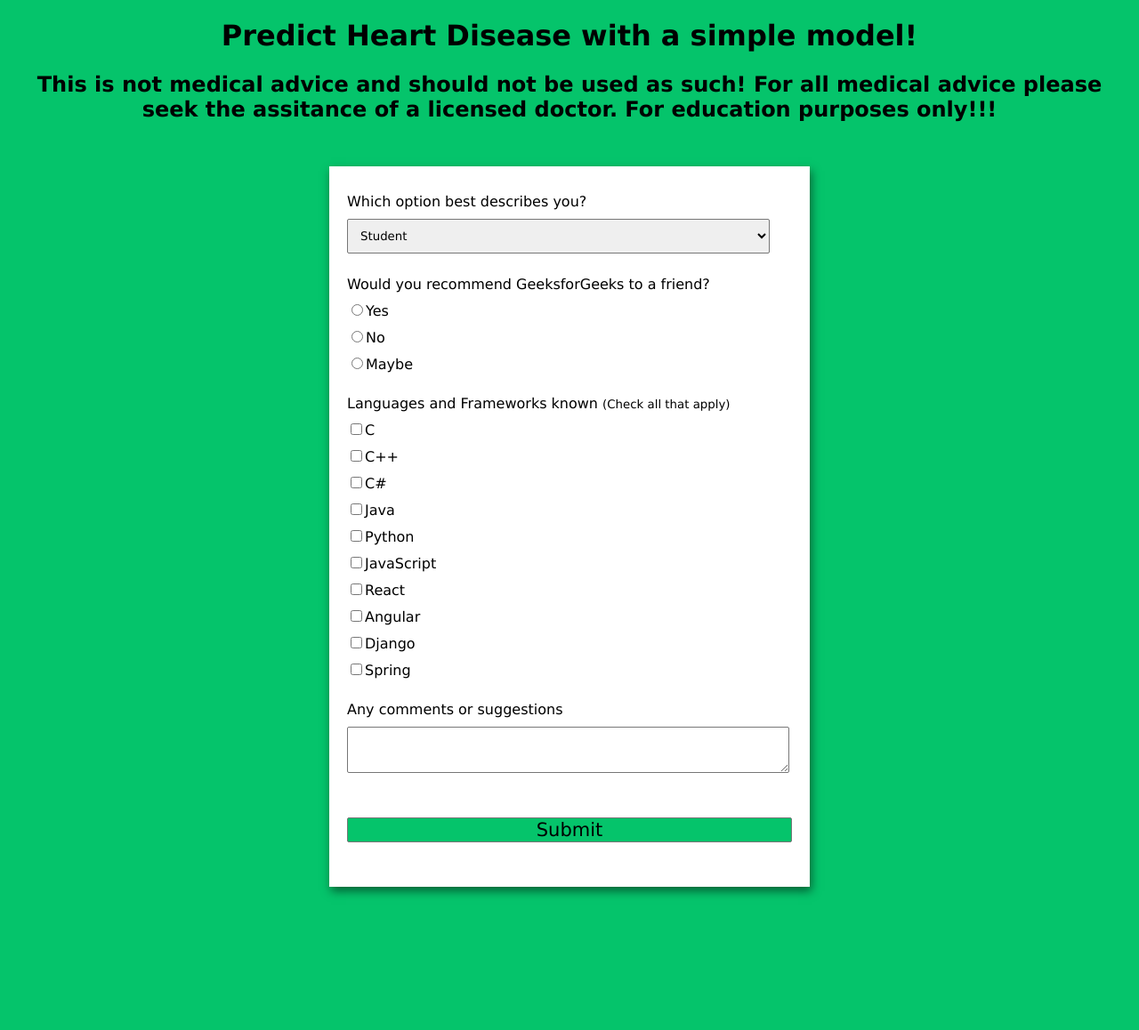
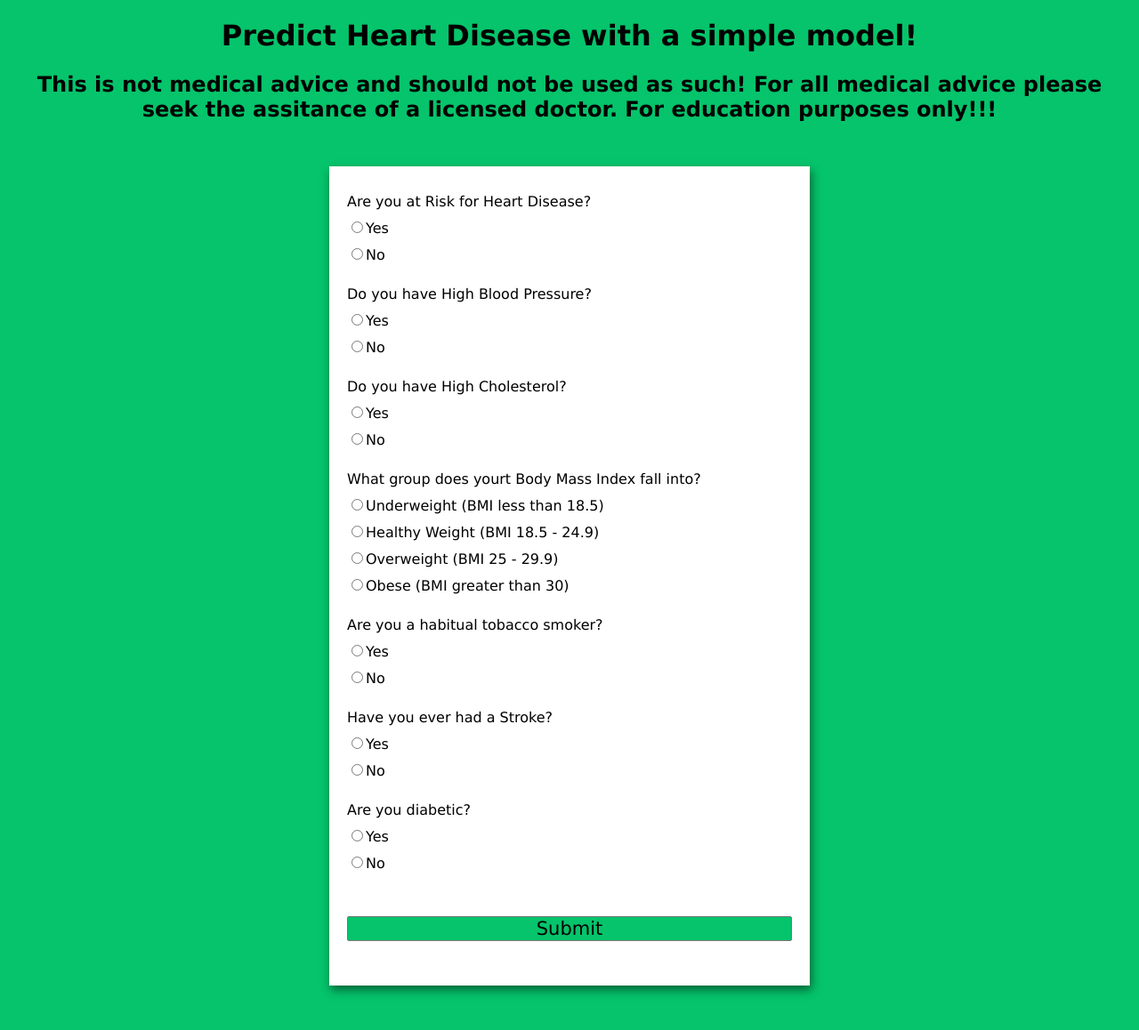
Before and after one commit to cockytrumpet/data-mining-group-4, a Flask app: page / in a window 1280 px wide. Shown: the whole page at 89% size. Before the commit the page ends 1008 px from the top, so only its background shows below. Run offline with Flask 2, Linux system fonts and the light colour scheme.

Commit message:
adding questions

```diff
--- a/predictor/templates/home.html
+++ b/predictor/templates/home.html
@@ -80,94 +80,139 @@
 		<!-- Details -->
 
 		<div class="form-control">
-			<label for="role" id="label-role">
-				Which option best describes you?
+			<label>
+				Are you at Risk for Heart Disease?
 			</label>
 
-			<!-- Dropdown options -->
-			<select name="role" id="role">
-				<option value="student">Student</option>
-				<option value="intern">Intern</option>
-				<option value="professional">
-					Professional
-				</option>
-				<option value="other">Other</option>
-			</select>
+			<!-- Input Type Radio Button, which is a button ina  group where only one can be selected at a time -->
+			<label for="heartdisease_yes">
+				<input type="radio"
+					id="heartdisease_yes"
+					name="heartdisease">Yes</input>
+			</label>
+			<label for="heartdisease_no">
+				<input type="radio"
+					id="heartdisease_no"
+					name="heartdisease">No</input>
+		</div>
+
+
+		<div class="form-control">
+			<label>
+				Do you have High Blood Pressure?
+			</label>
+
+			<!-- Input Type Radio Button, which is a button ina  group where only one can be selected at a time -->
+			<label for="highbp_yes">
+				<input type="radio"
+					id="highbp_yes"
+					name="BP">Yes</input>
+			</label>
+			<label for="highbp_no">
+				<input type="radio"
+					id="highbp_no"
+					name="BP">No</input>
+		</div>
+
+
+		<div class="form-control">
+			<label>
+				Do you have High Cholesterol?
+			</label>
+
+			<!-- Input Type Radio Button, which is a button ina  group where only one can be selected at a time -->
+			<label for="cholestoral_yes">
+				<input type="radio"
+					id="cholestoral_yes"
+					name="cholestoral">Yes</input>
+			</label>
+			<label for="cholestoral_no">
+				<input type="radio"
+					id="cholestoral_no"
+					name="cholestoral">No</input>
 		</div>
 
 		<div class="form-control">
 			<label>
-				Would you recommend GeeksforGeeks
-				to a friend?
+				What group does yourt Body Mass Index fall into?
 			</label>
 
-			<!-- Input Type Radio Button -->
-			<label for="recommed-1">
+			<!-- Input Type Radio Button, which is a button ina  group where only one can be selected at a time -->
+			<label for="BMI">
 				<input type="radio"
-					id="recommed-1"
-					name="recommed">Yes</input>
+					id="BMI"
+					name="BMI">Underweight (BMI less than 18.5) </input>
 			</label>
-			<label for="recommed-2">
+			<label for="BMI">
 				<input type="radio"
-					id="recommed-2"
-					name="recommed">No</input>
+					id="BMI"
+					name="BMI">Healthy Weight (BMI 18.5 - 24.9) </input>
 			</label>
-			<label for="recommed-3">
+			<label for="BMI">
 				<input type="radio"
-					id="recommed-3"
-					name="recommed">Maybe</input>
+					id="BMI"
+					name="BMI">Overweight (BMI 25 - 29.9) </input>
 			</label>
+			<label for="BMI">
+				<input type="radio"
+					id="BMI"
+					name="BMI">Obese (BMI greater than 30) </input>
+		</div>
+
+
+		<div class="form-control">
+			<label>
+				Are you a habitual tobacco smoker?
+			</label>
+
+			<!-- Input Type Radio Button, which is a button ina  group where only one can be selected at a time -->
+			<label for="smoker_yes">
+				<input type="radio"
+					id="smoker_yes"
+					name="smoker_yes">Yes</input>
+			</label>
+			<label for="smoker_no">
+				<input type="radio"
+					id="smoker_no"
+					name="smoker_no">No</input>
+		</div>
+
+
+		<div class="form-control">
+			<label>
+				Have you ever had a Stroke?
+			</label>
+
+			<!-- Input Type Radio Button, which is a button ina  group where only one can be selected at a time -->
+			<label for="stroke_yes">
+				<input type="radio"
+					id="stroke_yes"
+					name="stroke_yes">Yes</input>
+			</label>
+			<label for="stroke_no">
+				<input type="radio"
+					id="stroke_no"
+					name="stroke_no">No</input>
 		</div>
 
 		<div class="form-control">
-			<label>Languages and Frameworks known
-				<small>(Check all that apply)</small>
+			<label>
+				Are you diabetic?
 			</label>
-			<!-- Input Type Checkbox -->
-			<label for="inp-1">
-				<input type="checkbox"
-					name="inp">C</input></label>
-			<label for="inp-2">
-				<input type="checkbox"
-					name="inp">C++</input></label>
-			<label for="inp-3">
-				<input type="checkbox"
-					name="inp">C#</input></label>
-			<label for="inp-4">
-				<input type="checkbox"
-					name="inp">Java</input></label>
-			<label for="inp-5">
-				<input type="checkbox"
-					name="inp">Python</input></label>
-			<label for="inp-6">
-				<input type="checkbox"
-					name="inp">JavaScript</input></label>
-			<label for="inp-7">
-				<input type="checkbox"
-					name="inp">React</input></label>
-			<label for="inp-7">
-				<input type="checkbox"
-					name="inp">Angular</input></label>
-			<label for="inp-7">
-				<input type="checkbox"
-					name="inp">Django</input></label>
-			<label for="inp-7">
-				<input type="checkbox"
-					name="inp">Spring</input></label>
+
+			<!-- Input Type Radio Button, which is a button ina  group where only one can be selected at a time -->
+			<label for="diabetic_yes">
+				<input type="radio"
+					id="diabetic_yes"
+					name="diabetic_yes">Yes</input>
+			</label>
+			<label for="diabetic_no">
+				<input type="radio"
+					id="diabetic_no"
+					name="diabetic_no">No</input>
 		</div>
 
-		<div class="form-control">
-			<label for="comment">
-				Any comments or suggestions
-			</label>
-
-			<!-- multi-line text input control -->
-			<textarea name="comment" id="comment"
-				placeholder="Enter your comment here">
-			</textarea>
-		</div>
-
-		<!-- Multi-line Text Input Control -->
+		<!-- Multi-line Text Input Control will need to be linked to some python script for the output-->
 		<button type="submit" value="submit">
 			Submit
 		</button>
```
